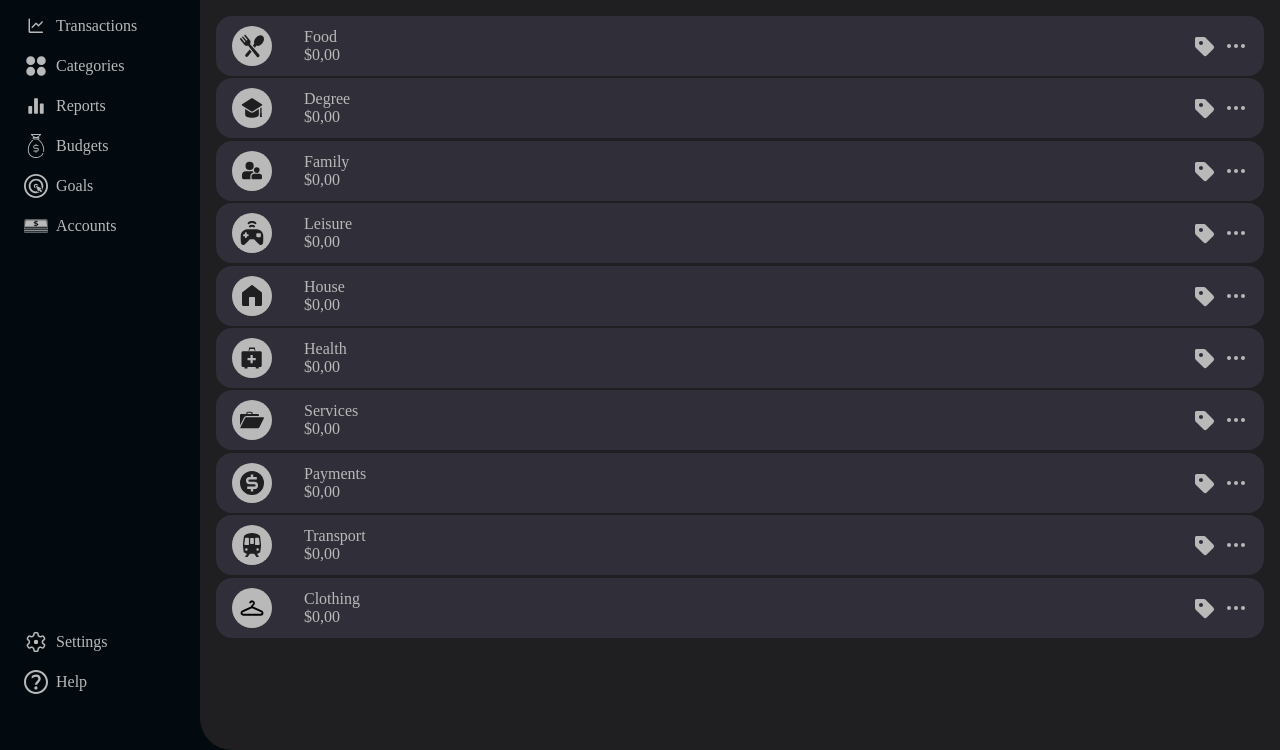
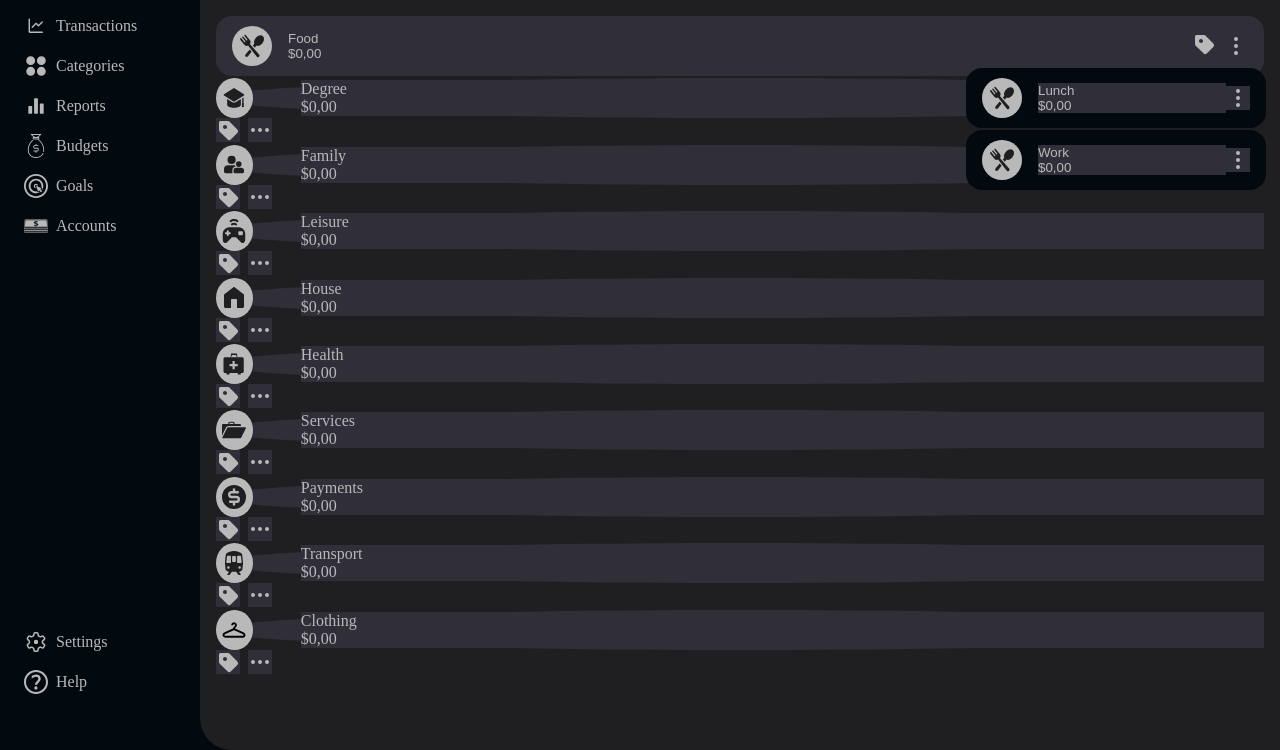
Before and after one commit to londerorichard/Finance-Control, a FastAPI app: page /categories in a window 1280 px wide. Shown: the part 50-800 px from the top of the page. Run offline with FastAPI, Linux system fonts and the light colour scheme; parts of the project's set-up code (start-up, migrations or seed data) failed here and were passed over.

Commit message:
feat: categories cards

```diff
--- a/app/static/css/categories.css
+++ b/app/static/css/categories.css
@@ -111,7 +111,8 @@ body {
     list-style: none;
 }
 
-.category-list {
+.category,
+.subcategory {
     display: flex;
     align-items: center;
     justify-content: space-between;
@@ -123,14 +124,24 @@ body {
     background-color: var(--bg-terciary);
     border-radius: var(--radius-lg);
     color: var(--text-secondary);
+}
 
-    position: relative;
+.subcategory {
+    width: 300px;
+
+    padding: 1rem;
+
+    background-color: var(--bg-secondary);
 }
 
 .category-main {
     display: flex;
     align-items: center;
     gap: 2rem;
+
+    background-color: var(--bg-terciary);
+    border-radius: 100%;
+    border: none;
 }
 
 .icon-container {
@@ -154,7 +165,6 @@ body {
 .category-settings {
     background-color: var(--bg-terciary);
     border: none;
-
     height: 1.5rem;
     width: 1.5rem;
 }
@@ -167,33 +177,61 @@ body {
 .category-description {
     display: flex;
     flex-direction: column;
+    align-items: flex-start;
+
+    width: 100%;
+
+    background-color: var(--bg-terciary);
+    color: var(--text-secondary);
+
+    border: none;
+
+    margin-left: 1rem;
 }
 
 .category-options {
     display: flex;
     align-items: center;
     gap: 0.5rem;
-
 }
 
     /* ==========================================================================
    SUBCATEGORIES
    ========================================================================== */
 
+    .tag-container {
+        position: relative;
+    }
+
+    .subcategories-container {
+        background-color: var(--bg-secondary);
+    }
+
     .subcategories {
         position: absolute;
+        top: calc(100% + 0.5rem);
+        right: 0;
 
-        bottom: 0;
+        display: flex;
+        flex-direction: column;
 
+        width: 250px;
+        padding: 0;
+        margin: 0;
 
-        height: 300px;
-        width: 200px;
+        list-style: none;
+        gap: 0.15rem;
+        z-index: 1000;
+    }
+
+    .subcategories.active {
+        display: flex;
     }
 
 
 
 
 
-/* .hidden {
+.hidden {
     visibility: hidden;
-} */
+}
--- a/app/templates/categories.html
+++ b/app/templates/categories.html
@@ -10,50 +10,67 @@
     <div class="categories-container">
 
         <ul class="categories-list">
-            <li class="category-list">
+            <li class="category">
 
-                <div class="category-main">
+                <button class="category-main" type="button">
                     <div class="icon-container">
                         <svg fill="currentColor" width="1.5rem" height="1.5rem" viewBox="0 -3.84 122.88 122.88" version="1.1" id="Layer_1" xmlns="http://www.w3.org/2000/svg" xmlns:xlink="http://www.w3.org/1999/xlink" style="enable-background:new 0 0 122.88 115.21" xml:space="preserve"><g id="SVGRepo_bgCarrier" stroke-width="0"></g><g id="SVGRepo_tracerCarrier" stroke-linecap="round" stroke-linejoin="round"></g><g id="SVGRepo_iconCarrier"> <g> <path d="M29.03,100.46l20.79-25.21l9.51,12.13L41,110.69C33.98,119.61,20.99,110.21,29.03,100.46L29.03,100.46z M53.31,43.05 c1.98-6.46,1.07-11.98-6.37-20.18L28.76,1c-2.58-3.03-8.66,1.42-6.12,5.09L37.18,24c2.75,3.34-2.36,7.76-5.2,4.32L16.94,9.8 c-2.8-3.21-8.59,1.03-5.66,4.7c4.24,5.1,10.8,13.43,15.04,18.53c2.94,2.99-1.53,7.42-4.43,3.69L6.96,18.32 c-2.19-2.38-5.77-0.9-6.72,1.88c-1.02,2.97,1.49,5.14,3.2,7.34L20.1,49.06c5.17,5.99,10.95,9.54,17.67,7.53 c1.03-0.31,2.29-0.94,3.64-1.77l44.76,57.78c2.41,3.11,7.06,3.44,10.08,0.93l0.69-0.57c3.4-2.83,3.95-8,1.04-11.34L50.58,47.16 C51.96,45.62,52.97,44.16,53.31,43.05L53.31,43.05z M65.98,55.65l7.37-8.94C63.87,23.21,99-8.11,116.03,6.29 C136.72,23.8,105.97,66,84.36,55.57l-8.73,11.09L65.98,55.65L65.98,55.65z"></path> </g> </g></svg>
                     </div>
+                </button>
 
-                    <div class="category-description">
+                <button class="category-description" type="button">
                         <span class="category-title">Food</span>
                         <span class="category-expense">$0,00</span>
-                    </div>
-                </div>
+                </button>
 
                 <div class="category-options">
-                    <button class="category-tag">
-                        <svg width="1.5rem" height="1.5rem" viewBox="0 0 24 24" fill="currentColor" xmlns="http://www.w3.org/2000/svg" transform="matrix(-1, 0, 0, 1, 0, 0)"><g id="SVGRepo_bgCarrier" stroke-width="0"></g><g id="SVGRepo_tracerCarrier" stroke-linecap="round" stroke-linejoin="round"></g><g id="SVGRepo_iconCarrier"><path fill-rule="evenodd" clip-rule="evenodd" d="M2.678 11.422a2.5 2.5 0 0 0 0 3.536l6.364 6.364a2.5 2.5 0 0 0 3.536 0l7.69-7.69A2.5 2.5 0 0 0 21 11.864V4.5A1.5 1.5 0 0 0 19.5 3h-7.365a2.5 2.5 0 0 0-1.768.732l-7.69 7.69zM14.988 7C13.878 7 13 7.832 13 8.988c0 1.157.878 2.012 1.988 2.012C16.121 11 17 10.145 17 8.988 17 7.832 16.12 7 14.988 7z" fill="currentColor"></path></g></svg>
+                    <div class="tag-container">
+                        <button class="category-tag" type="button">
+                            <svg width="1.5rem" height="1.5rem" viewBox="0 0 24 24" fill="currentColor" xmlns="http://www.w3.org/2000/svg" transform="matrix(-1, 0, 0, 1, 0, 0)"><g id="SVGRepo_bgCarrier" stroke-width="0"></g><g id="SVGRepo_tracerCarrier" stroke-linecap="round" stroke-linejoin="round"></g><g id="SVGRepo_iconCarrier"><path fill-rule="evenodd" clip-rule="evenodd" d="M2.678 11.422a2.5 2.5 0 0 0 0 3.536l6.364 6.364a2.5 2.5 0 0 0 3.536 0l7.69-7.69A2.5 2.5 0 0 0 21 11.864V4.5A1.5 1.5 0 0 0 19.5 3h-7.365a2.5 2.5 0 0 0-1.768.732l-7.69 7.69zM14.988 7C13.878 7 13 7.832 13 8.988c0 1.157.878 2.012 1.988 2.012C16.121 11 17 10.145 17 8.988 17 7.832 16.12 7 14.988 7z" fill="currentColor"></path></g></svg>
+                        </button>
 
-                        <div class="subcategories hidden">
-                            <ul class="categories-list">
+                        <div class="subcategories-container">
+                            <ul class="subcategories">
                                 <li class="subcategory">
-
-                                    <div class="category-main">
+                                    <button class="category-main" type="button">
                                         <div class="icon-container">
                                             <svg fill="currentColor" width="1.5rem" height="1.5rem" viewBox="0 -3.84 122.88 122.88" version="1.1" id="Layer_1" xmlns="http://www.w3.org/2000/svg" xmlns:xlink="http://www.w3.org/1999/xlink" style="enable-background:new 0 0 122.88 115.21" xml:space="preserve"><g id="SVGRepo_bgCarrier" stroke-width="0"></g><g id="SVGRepo_tracerCarrier" stroke-linecap="round" stroke-linejoin="round"></g><g id="SVGRepo_iconCarrier"> <g> <path d="M29.03,100.46l20.79-25.21l9.51,12.13L41,110.69C33.98,119.61,20.99,110.21,29.03,100.46L29.03,100.46z M53.31,43.05 c1.98-6.46,1.07-11.98-6.37-20.18L28.76,1c-2.58-3.03-8.66,1.42-6.12,5.09L37.18,24c2.75,3.34-2.36,7.76-5.2,4.32L16.94,9.8 c-2.8-3.21-8.59,1.03-5.66,4.7c4.24,5.1,10.8,13.43,15.04,18.53c2.94,2.99-1.53,7.42-4.43,3.69L6.96,18.32 c-2.19-2.38-5.77-0.9-6.72,1.88c-1.02,2.97,1.49,5.14,3.2,7.34L20.1,49.06c5.17,5.99,10.95,9.54,17.67,7.53 c1.03-0.31,2.29-0.94,3.64-1.77l44.76,57.78c2.41,3.11,7.06,3.44,10.08,0.93l0.69-0.57c3.4-2.83,3.95-8,1.04-11.34L50.58,47.16 C51.96,45.62,52.97,44.16,53.31,43.05L53.31,43.05z M65.98,55.65l7.37-8.94C63.87,23.21,99-8.11,116.03,6.29 C136.72,23.8,105.97,66,84.36,55.57l-8.73,11.09L65.98,55.65L65.98,55.65z"></path> </g> </g></svg>
                                         </div>
+                                    </button>
 
-                                        <div class="category-description">
-                                            <span class="category-title">Lunch</span>
-                                            <span class="category-expense">$0,00</span>
+                                    <button class="category-description" type="button">
+                                        <span class="category-title">Lunch</span>
+                                        <span class="category-expense">$0,00</span>
+                                    </button>
+
+                                    <button class="category-settings" type="button">
+                                        <svg fill="currentColor" width="1.5rem" height="1.5rem" viewBox="0 0 24 24" xmlns="http://www.w3.org/2000/svg" transform="matrix(1, 0, 0, -1, 0, 0)rotate(90)"><g id="SVGRepo_bgCarrier" stroke-width="0"></g><g id="SVGRepo_tracerCarrier" stroke-linecap="round" stroke-linejoin="round"></g><g id="SVGRepo_iconCarrier"><path d="M12,10a2,2,0,1,0,2,2A2,2,0,0,0,12,10ZM5,10a2,2,0,1,0,2,2A2,2,0,0,0,5,10Zm14,0a2,2,0,1,0,2,2A2,2,0,0,0,19,10Z"></path></g></svg>
+                                    </button>
+                                </li>
+                                <li class="subcategory">
+                                    <button class="category-main" type="button">
+                                        <div class="icon-container">
+                                            <svg fill="currentColor" width="1.5rem" height="1.5rem" viewBox="0 -3.84 122.88 122.88" version="1.1" id="Layer_1" xmlns="http://www.w3.org/2000/svg" xmlns:xlink="http://www.w3.org/1999/xlink" style="enable-background:new 0 0 122.88 115.21" xml:space="preserve"><g id="SVGRepo_bgCarrier" stroke-width="0"></g><g id="SVGRepo_tracerCarrier" stroke-linecap="round" stroke-linejoin="round"></g><g id="SVGRepo_iconCarrier"> <g> <path d="M29.03,100.46l20.79-25.21l9.51,12.13L41,110.69C33.98,119.61,20.99,110.21,29.03,100.46L29.03,100.46z M53.31,43.05 c1.98-6.46,1.07-11.98-6.37-20.18L28.76,1c-2.58-3.03-8.66,1.42-6.12,5.09L37.18,24c2.75,3.34-2.36,7.76-5.2,4.32L16.94,9.8 c-2.8-3.21-8.59,1.03-5.66,4.7c4.24,5.1,10.8,13.43,15.04,18.53c2.94,2.99-1.53,7.42-4.43,3.69L6.96,18.32 c-2.19-2.38-5.77-0.9-6.72,1.88c-1.02,2.97,1.49,5.14,3.2,7.34L20.1,49.06c5.17,5.99,10.95,9.54,17.67,7.53 c1.03-0.31,2.29-0.94,3.64-1.77l44.76,57.78c2.41,3.11,7.06,3.44,10.08,0.93l0.69-0.57c3.4-2.83,3.95-8,1.04-11.34L50.58,47.16 C51.96,45.62,52.97,44.16,53.31,43.05L53.31,43.05z M65.98,55.65l7.37-8.94C63.87,23.21,99-8.11,116.03,6.29 C136.72,23.8,105.97,66,84.36,55.57l-8.73,11.09L65.98,55.65L65.98,55.65z"></path> </g> </g></svg>
                                         </div>
-                                    </div>
+                                    </button>
 
+                                    <button class="category-description" type="button">
+                                        <span class="category-title">Work</span>
+                                        <span class="category-expense">$0,00</span>
+                                    </button>
+
+                                    <button class="category-settings" type="button">
+                                        <svg fill="currentColor" width="1.5rem" height="1.5rem" viewBox="0 0 24 24" xmlns="http://www.w3.org/2000/svg" transform="matrix(1, 0, 0, -1, 0, 0)rotate(90)"><g id="SVGRepo_bgCarrier" stroke-width="0"></g><g id="SVGRepo_tracerCarrier" stroke-linecap="round" stroke-linejoin="round"></g><g id="SVGRepo_iconCarrier"><path d="M12,10a2,2,0,1,0,2,2A2,2,0,0,0,12,10ZM5,10a2,2,0,1,0,2,2A2,2,0,0,0,5,10Zm14,0a2,2,0,1,0,2,2A2,2,0,0,0,19,10Z"></path></g></svg>
+                                    </button>
                                 </li>
                             </ul>
                         </div>
+                    </div>
 
-                    </button>
-
-                    <button class="category-settings">
-                        <svg fill="currentColor" width="1.5rem" height="1.5rem" viewBox="0 0 24 24" xmlns="http://www.w3.org/2000/svg"><g id="SVGRepo_bgCarrier" stroke-width="0"></g><g id="SVGRepo_tracerCarrier" stroke-linecap="round" stroke-linejoin="round"></g><g id="SVGRepo_iconCarrier"><path d="M12,10a2,2,0,1,0,2,2A2,2,0,0,0,12,10ZM5,10a2,2,0,1,0,2,2A2,2,0,0,0,5,10Zm14,0a2,2,0,1,0,2,2A2,2,0,0,0,19,10Z"></path></g></svg>
-
+                    <button class="category-settings" type="button">
+                        <svg fill="currentColor" width="1.5rem" height="1.5rem" viewBox="0 0 24 24" xmlns="http://www.w3.org/2000/svg" transform="matrix(1, 0, 0, -1, 0, 0)rotate(90)"><g id="SVGRepo_bgCarrier" stroke-width="0"></g><g id="SVGRepo_tracerCarrier" stroke-linecap="round" stroke-linejoin="round"></g><g id="SVGRepo_iconCarrier"><path d="M12,10a2,2,0,1,0,2,2A2,2,0,0,0,12,10ZM5,10a2,2,0,1,0,2,2A2,2,0,0,0,5,10Zm14,0a2,2,0,1,0,2,2A2,2,0,0,0,19,10Z"></path></g></svg>
                     </button>
                 </div>
-
             </li>
 
             <li class="category-list">
```
